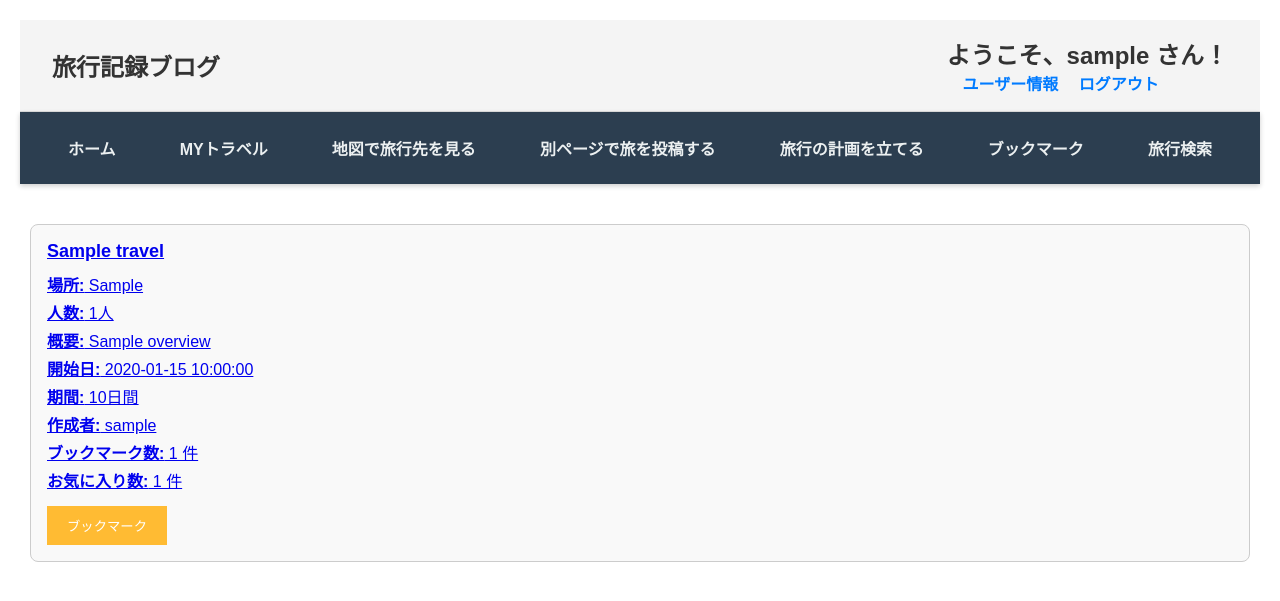
After one commit to Aby-1202/travel_blog, a Flask app: template templates/my_plan.html in a window 1280 px wide. The commit adds this page. Shown: the top 601 px of the page. Run offline with Flask 3, Linux system fonts and the light colour scheme; the template is opened without the code that fills it: most values are stand-ins (such as "Sample title", 1, 10 or a date in 2020).

Commit message:
全体の画面に表示されるようにした

```diff
--- a/templates/favorite_bookmark.html
+++ b/templates/favorite_bookmark.html
@@ -29,6 +29,8 @@
             class="{% if current == 'locations.locations' %}active{% endif %}">地図で旅行先を見る</a>
         <a href="{{ url_for('input.input') }}"
             class="{% if current == 'input.input' %}active{% endif %}">別ページで旅を投稿する</a>
+        <a href="{{ url_for('my_plan.my_plan') }}"
+            class="{% if current == 'my_plan.my_plan' %}active{% endif %}">旅行の計画を立てる</a>
         <a href="{{ url_for('favorite_bookmark.favorite_bookmark') }}"
             class="{% if current == 'favorite_bookmark.favorite_bookmark' %}active{% endif %}">ブックマーク</a>
         <a href="{{ url_for('search_travel.search_travel') }}"
--- /dev/null
+++ b/templates/my_plan.html
@@ -0,0 +1,98 @@
+<!DOCTYPE html>
+<html lang="ja">
+
+<head>
+    <meta charset="UTF-8">
+    <meta name="viewport" content="width=device-width, initial-scale=1.0">
+    <title>ホームページ</title>
+    <!-- 外部CSSを読み込む -->
+    <link rel="stylesheet" href="{{ url_for('static', filename='style.css') }}">
+</head>
+
+<body>
+
+    <!-- ヘッダー情報（ユーザー名 + ログアウト + ユーザー情報） -->
+    <div class="header-top">
+        <h1 class="welcome-msg">旅行記録ブログ</h1>
+        <div class="user-actions">
+            <h1 class="welcome-msg">ようこそ、{{ username }} さん！</h1>
+            <a href="{{ url_for('users_data.users_data') }}">ユーザー情報</a>
+            <a href="{{ url_for('auth.logout') }}">ログアウト</a>
+        </div>
+    </div>
+
+    <!-- ナビゲーションリンク -->
+    {% set current = request.endpoint %}
+    <div class="nav-links">
+        <a href="{{ url_for('home.home') }}" class="{% if current == 'home.home' %}active{% endif %}">ホーム</a>
+        <a href="{{ url_for('my_travel.my_travel') }}"
+            class="{% if current == 'my_travel.my_travel' %}active{% endif %}">MYトラベル</a>
+        <a href="{{ url_for('locations.locations') }}"
+            class="{% if current == 'locations.locations' %}active{% endif %}">地図で旅行先を見る</a>
+        <a href="{{ url_for('input.input') }}"
+            class="{% if current == 'input.input' %}active{% endif %}">別ページで旅を投稿する</a>
+        <a href="{{ url_for('my_plan.my_plan') }}"
+            class="{% if current == 'my_plan.my_plan' %}active{% endif %}">旅行の計画を立てる</a>
+        <a href="{{ url_for('favorite_bookmark.favorite_bookmark') }}"
+            class="{% if current == 'favorite_bookmark.favorite_bookmark' %}active{% endif %}">ブックマーク</a>
+        <a href="{{ url_for('search_travel.search_travel') }}"
+            class="{% if current == 'search_travel.search_travel' %}active{% endif %}">旅行検索</a>
+    </div>
+
+    <!-- 地図画像と検索フォーム -->
+    <!--<div class="header">
+        <div class="narrow-banner">
+            <img src="{{ url_for('static', filename='travel_images/screenshot2.png') }}" alt="バナー画像">
+        </div>
+    </div>-->
+
+    <!--画像が汚いので一旦コメントの状況にしてある-->
+
+    <!-- 旅プラン一覧 -->
+    <section class="plan-list">
+        {% if travel_data_list is defined and travel_data_list %}
+        {% for travel in travel_data_list %}
+        <div class="plan-card horizontal-card">
+            <div class="card-left">
+                <a href="{{ url_for('detail.detail', travel_id=travel.id) }}" class="custom-link">
+                    <h3>{{ travel.t_title }}</h3>
+                    <p><strong>場所:</strong> {{ travel.t_location }}</p>
+                    <p><strong>人数:</strong> {{ travel.human_number }}人</p>
+                    <p>
+                        <strong>概要:</strong>
+                        {{ travel.overview[:80] }}
+                        {% if travel.overview|length > 80 %}...{% endif %}
+                    </p>
+                    <p><strong>開始日:</strong> {{ travel.start_date }}</p>
+                    <p><strong>期間:</strong> {{ travel.duration_days }}日間</p>
+                    <p><strong>作成者:</strong> {{ travel.username }}</p>
+                    <p><strong>ブックマーク数:</strong> {{ travel.bookmark_count }} 件</p>
+                    <p><strong>お気に入り数:</strong> {{ travel.favorite_count }} 件</p>
+                </a>
+            <!-- ブックマークボタン：状態によって切り替え -->
+                {% if travel.is_bookmarked %}
+                <form action="{{ url_for('favorite_bookmark.remove_bookmark') }}" method="POST" class="bookmark-form">
+                    <input type="hidden" name="travel_id" value="{{ travel.id }}">
+                    <button type="submit" class="bookmark-button">ブックマーク解除</button>
+                </form>
+                {% else %}
+                <form action="{{ url_for('favorite_bookmark.add_bookmark') }}" method="POST" class="bookmark-form">
+                    <input type="hidden" name="travel_id" value="{{ travel.id }}">
+                    <button type="submit" class="bookmark-button">ブックマーク</button>
+                </form>
+                {% endif %}
+            </div>
+            {% if travel.image_path %}
+            <div class="card-image">
+                <img src="{{ url_for('static', filename='uploads/' ~ travel.image_path) }}" alt="旅行画像">
+            </div>
+            {% endif %}
+        </div>
+        {% endfor %}
+        {% else %}
+        <p class="no-data">旅行データが登録されていません。</p>
+        {% endif %}
+    </section>
+</body>
+
+</html>
--- a/templates/my_travel.html
+++ b/templates/my_travel.html
@@ -29,6 +29,8 @@
             class="{% if current == 'locations.locations' %}active{% endif %}">地図で旅行先を見る</a>
         <a href="{{ url_for('input.input') }}"
             class="{% if current == 'input.input' %}active{% endif %}">別ページで旅を投稿する</a>
+        <a href="{{ url_for('my_plan.my_plan') }}"
+            class="{% if current == 'my_plan.my_plan' %}active{% endif %}">旅行の計画を立てる</a>
         <a href="{{ url_for('favorite_bookmark.favorite_bookmark') }}"
             class="{% if current == 'favorite_bookmark.favorite_bookmark' %}active{% endif %}">ブックマーク</a>
         <a href="{{ url_for('search_travel.search_travel') }}"
--- a/templates/search_travel.html
+++ b/templates/search_travel.html
@@ -26,6 +26,8 @@
             class="{% if current == 'locations.locations' %}active{% endif %}">地図で旅行先を見る</a>
         <a href="{{ url_for('input.input') }}"
             class="{% if current == 'input.input' %}active{% endif %}">別ページで旅を投稿する</a>
+        <a href="{{ url_for('my_plan.my_plan') }}"
+            class="{% if current == 'my_plan.my_plan' %}active{% endif %}">旅行の計画を立てる</a>
         <a href="{{ url_for('favorite_bookmark.favorite_bookmark') }}"
             class="{% if current == 'favorite_bookmark.favorite_bookmark' %}active{% endif %}">ブックマーク</a>
         <a href="{{ url_for('search_travel.search_travel') }}"
--- a/templates/users_data.html
+++ b/templates/users_data.html
@@ -29,6 +29,8 @@
             class="{% if current == 'locations.locations' %}active{% endif %}">地図で旅行先を見る</a>
         <a href="{{ url_for('input.input') }}"
             class="{% if current == 'input.input' %}active{% endif %}">別ページで旅を投稿する</a>
+        <a href="{{ url_for('my_plan.my_plan') }}"
+            class="{% if current == 'my_plan.my_plan' %}active{% endif %}">旅行の計画を立てる</a>
         <a href="{{ url_for('favorite_bookmark.favorite_bookmark') }}"
             class="{% if current == 'favorite_bookmark.favorite_bookmark' %}active{% endif %}">ブックマーク</a>
         <a href="{{ url_for('search_travel.search_travel') }}"
```
Also changed, not shown: routes/my_plan.py (added, +62 -0 lines), templates/myplan.html (deleted, +0 -36 lines), app.db, 1 other file.
